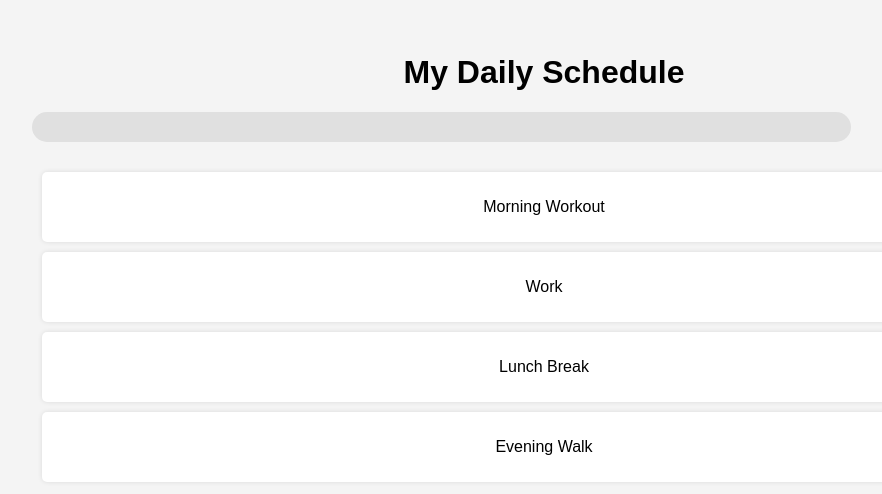
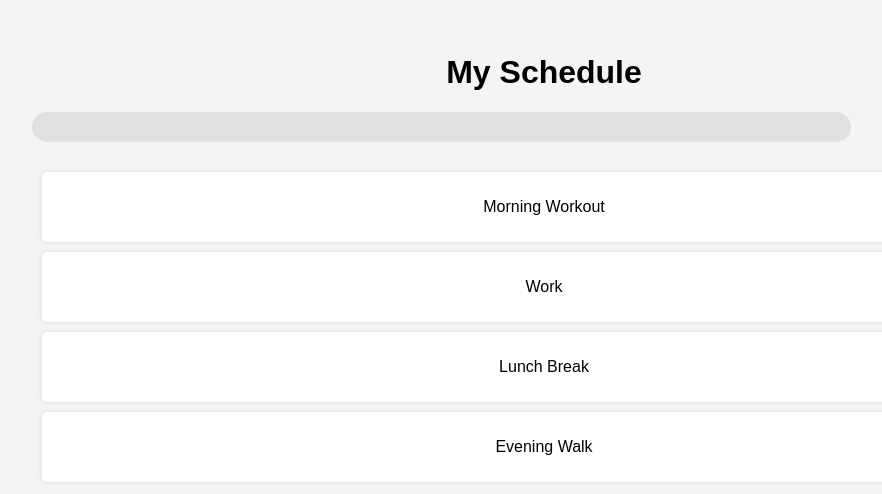
Before and after one commit to MaytProjects/SchedProj, a plain HTML site: page index.html in a window 1280 px wide. Shown: the part 138-632 px from the top of the page, without its empty margins (96-978 px from the left). Drawn offline with Linux system fonts and the light colour scheme.

Commit message:
index.html

```diff
--- a/index.html
+++ b/index.html
@@ -3,12 +3,12 @@
 <head>
     <meta charset="UTF-8">
     <meta name="viewport" content="width=device-width, initial-scale=1.0">
-    <title>Your Daily Schedule</title>
+    <title>Schedule</title>
     <link rel="stylesheet" href="style.css"> <!-- Link to external CSS file -->
 </head>
 <body>
     <div class="container">
-        <h1>My Daily Schedule</h1>
+        <h1>My Schedule</h1>
         <div id="timeline">
             <!-- Animated Timeline -->
         </div>
```
